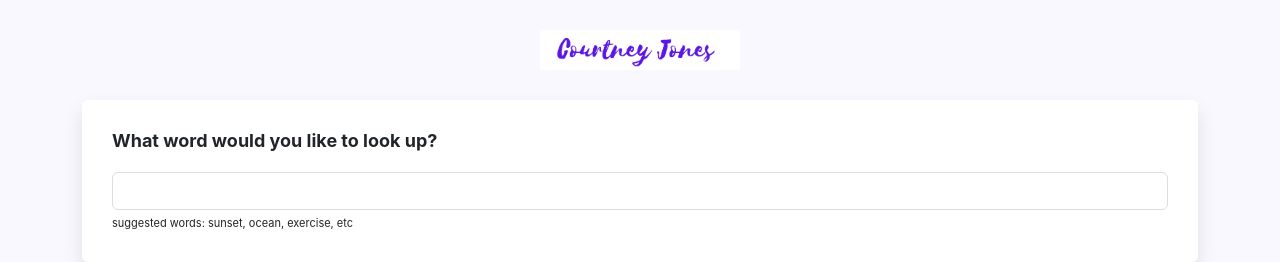
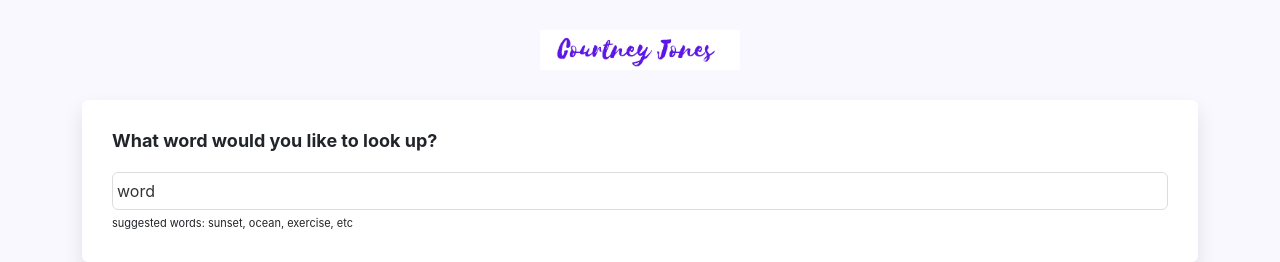
Before and after one commit to dreamer757/dictionary-project, a React (Create React App) app: page / in a window 1280 px wide. Shown: the top 262 px of the page. Built offline with nearby package versions, Linux system fonts and the light colour scheme; no server answers.

Commit message:
updated placeholder text

```diff
--- a/src/Dictionary.js
+++ b/src/Dictionary.js
@@ -37,7 +37,11 @@ export default function Dictionary(props) {
         <section>
           <h1>What word would you like to look up?</h1>
           <form onSubmit={handleSubmit}>
-            <input type="search" onChange={handleKeywordChange} />
+            <input
+              type="search"
+              onChange={handleKeywordChange}
+              defaultValue={props.defaultKeyword}
+            />
           </form>
           <div className="hint">
             suggested words: sunset, ocean, exercise, etc
```
